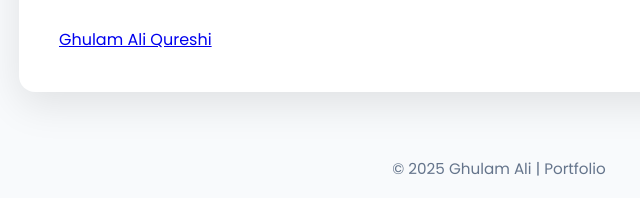
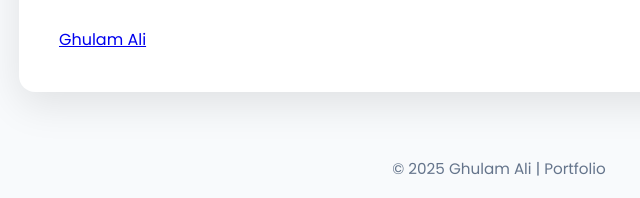
Before and after one commit to ghulamaliqureshi/ghulamaliqureshi.github.io, a plain HTML site: page index.html in a window 1280 px wide. Shown: the part 1867-2065 px from the top of the page, 141-781 px from the left. Drawn offline with Linux system fonts and the light colour scheme.

Commit message:
Update index.html

```diff
--- a/index.html
+++ b/index.html
@@ -252,7 +252,7 @@
            data-vanity="ghulamaliqureshi"
            data-version="v1">
         <a class="badge-base__link LI-simple-link"
-           href="https://pk.linkedin.com/in/ghulamaliqureshi?trk=profile-badge">Ghulam Ali Qureshi</a>
+           href="https://pk.linkedin.com/in/ghulamaliqureshi?trk=profile-badge">Ghulam Ali</a>
       </div>
     </div>
   </section>
```
